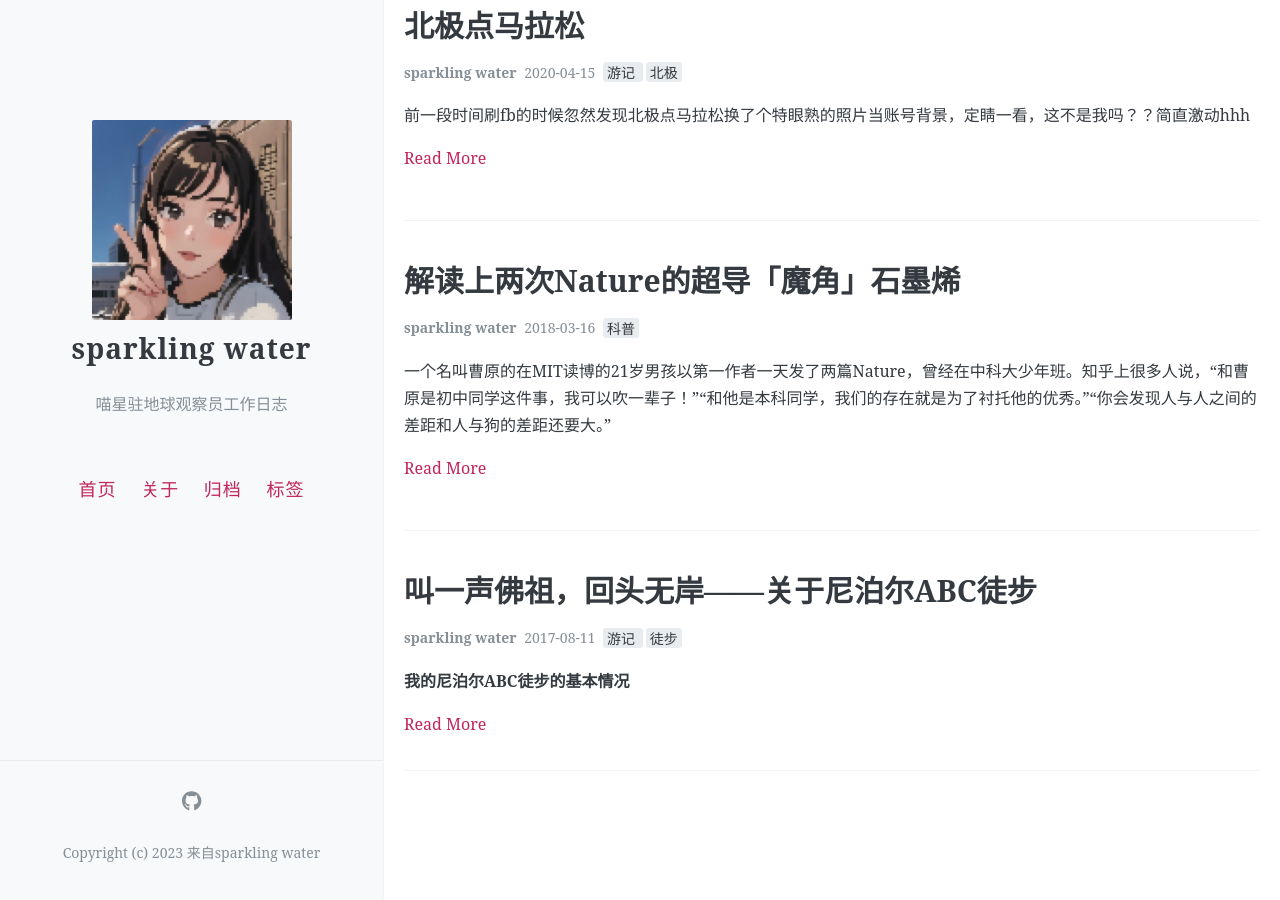
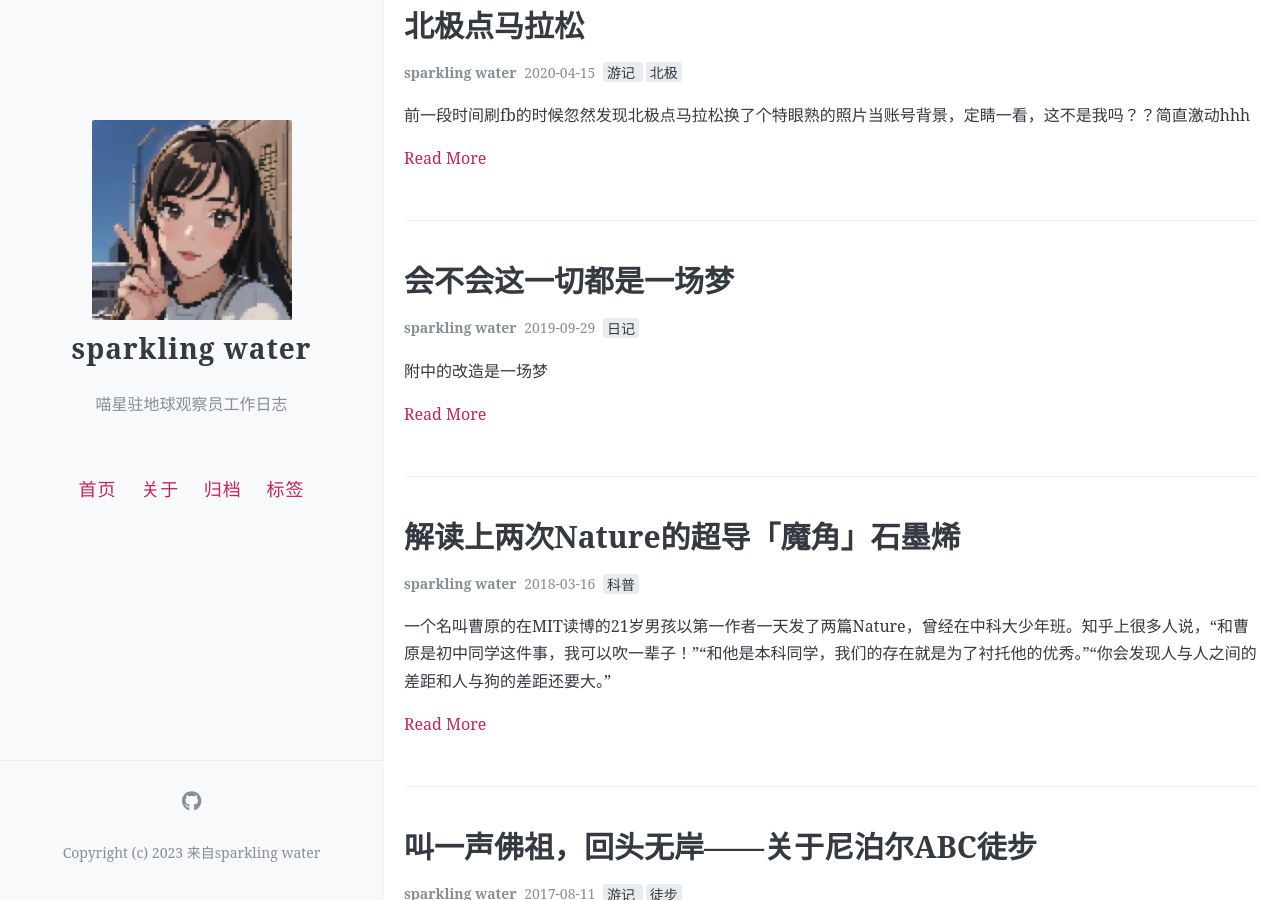
Before and after one commit to jwjwjiawen/sparkling_water, a Jekyll site: the page built from index.html, in a window 1280 px wide and 900 px high, scrolled down 801 px. Built offline with Jekyll 4.4.1, drawn with Linux system fonts in a browser that asks for light colours; the list of posts is cut into pages by our own code; comment, search, counter and statistics services are not loaded; before the commit the page ends 1660 px from its top, so only the background shows below that.

Commit message:
Update and rename 20189-09-29-dream.md to 2019-09-29-dream.md

```diff
--- a/_posts/20189-09-29-dream.md
+++ b/_posts/2019-09-29-dream.md
@@ -1,5 +1,13 @@
-
-# 会不会这一切都是一场梦
+---
+layout: post
+title: 会不会这一切都是一场梦
+date: 2019-09-29
+author: sparkling water
+tags: [日记]
+comments: true
+toc: false
+pinned: false
+---
 
 附中的改造是一场梦
 我的毕业是一场梦
```
